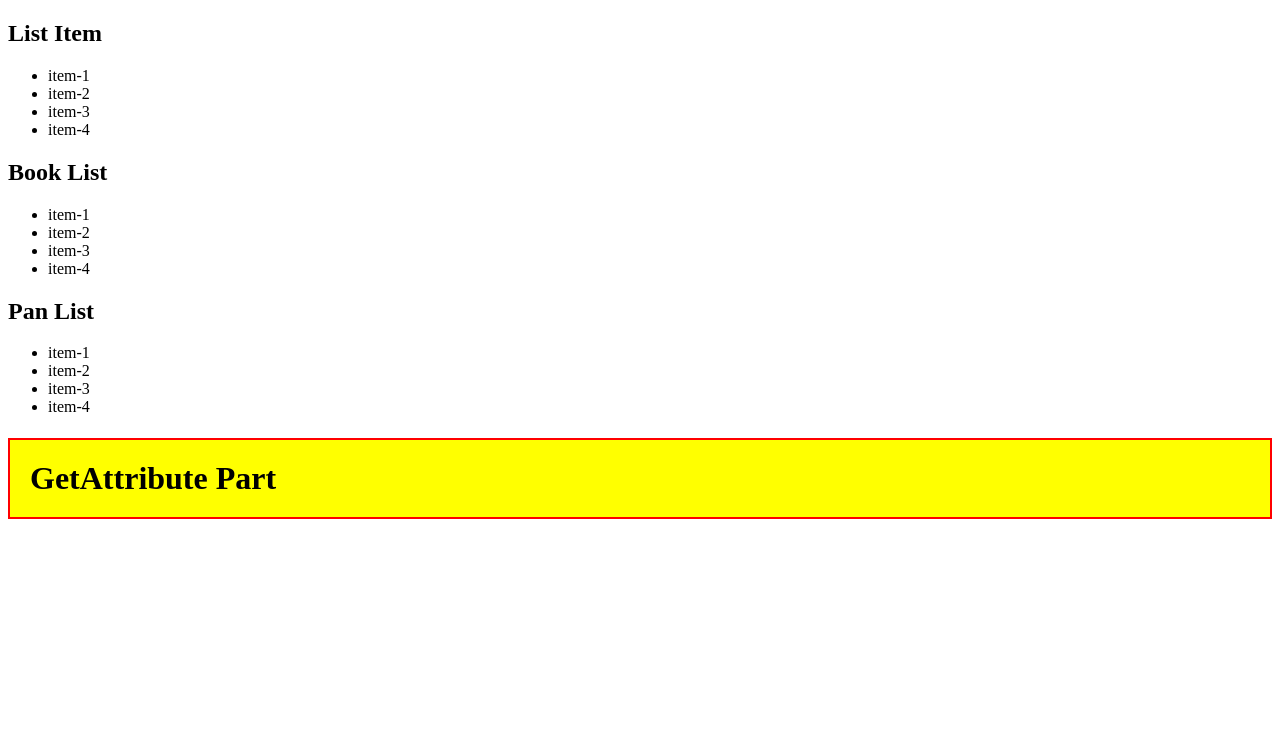
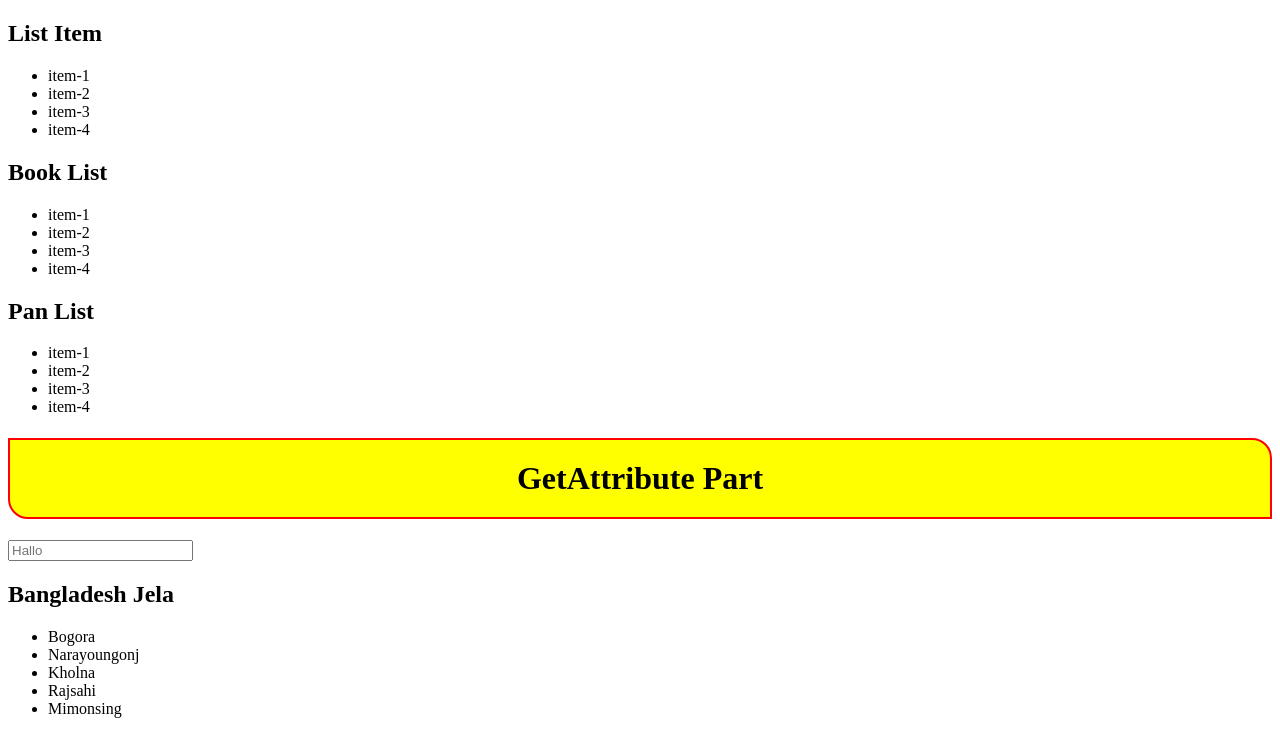
Before and after one commit to HmSani6699/javascript, a plain HTML site: page jvascript-DOM/25_1-9/index.html in a window 1280 px wide. Drawn offline with Linux system fonts and the light colour scheme.

```diff
--- a/jvascript-DOM/25_1-9/index.html
+++ b/jvascript-DOM/25_1-9/index.html
@@ -9,7 +9,6 @@
         content="width=device-width, initial-scale=1.0">
     <title>Document</title>
     <style>
-        h1 {}
     </style>
 </head>
 
@@ -31,6 +30,8 @@
         <li class="list-item">item-4</li>
     </ul>
 
+    <section class=" border color padding margin "
+        id="constainer" title="Ami vallo asi">
         <h2>Pan List</h2>
         <ul>
             <li class="pan-list">item-1</li>
@@ -38,11 +39,27 @@
             <li class="pan-list">item-3</li>
             <li class="pan-list">item-4</li>
         </ul>
+    </section>
 
 
     <h1 id="get">GetAttribute Part</h1>
 
 
+    <!-- <button id="btn">Hallo</button> -->
+    <input type="text" id="input"
+        placeholder="Hallo">
+
+
+    <section id="bang">
+        <h2>Bangladesh Jela</h2>
+        <ul>
+            <li>Bogora</li>
+            <li>Narayoungonj</li>
+            <li>Kholna</li>
+            <li>Rajsahi</li>
+            <li>Mimonsing</li>
+        </ul>
+    </section>
     <script src="js/index.js"></script>
 </body>
 
--- a/jvascript-DOM/25_1-9/js/index.js
+++ b/jvascript-DOM/25_1-9/js/index.js
@@ -1,10 +1,13 @@
 //getElementByTagName
 let tagNames = document.getElementsByTagName('h1');
+
 for (const tagName of tagNames) {
     let background = tagName.style.background = "yellow";
     let border = tagName.style.border = ' 2px solid red';
     let padding = tagName.style.padding = ' 20px';
-    console.log(padding)
+    let textCenter = tagName.style.textAlign = ' center';
+    let borderTopRightRadius = tagName.style.borderTopRightRadius = '20px';
+    let borderRadius = tagName.style.borderBottomLeftRadius = '20px';
 }
 
 //getElementById
@@ -22,3 +25,26 @@
 //querySelectorAll
 let panList = document.querySelectorAll('pan-list');
 // console.log(panList)
+
+
+//getAttribute
+let container = document.getElementsByClassName('border');
+// console.log(container[0].getAttribute('title'))
+
+//classList
+// console.log(container[0].classList.add('tttttt'));
+// console.log(container[0].classList.remove('tttttt'));
+// console.log(container[0].classList)
+
+
+// setAttribute
+// let btn = document.getElementById('input');
+// console.log(btn.setAttribute('type', 'button'))
+// console.log(btn.setAttribute('value', 'button'))
+
+//innerText
+let getText = document.getElementById('bang');
+// console.log(getText.innerText)
+
+//innerHtml
+// console.log(getText.innerHTML)
```
Lines whose indentation alone changed are shown as unchanged.
